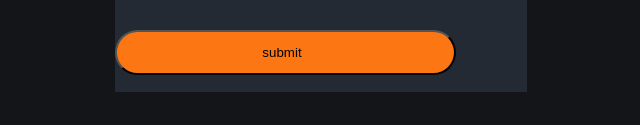
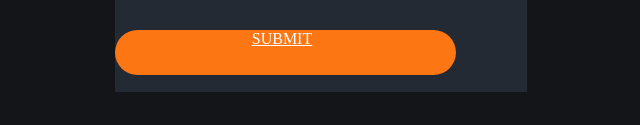
Before and after one commit to Furcxo/05, a plain HTML site: page index.html in a window 1280 px wide. Shown: the part 516-641 px from the top of the page, without its empty margins (319-959 px from the left). Drawn offline with Linux system fonts and the light colour scheme.

Commit message:
Add files via upload

```diff
--- a/index.html
+++ b/index.html
@@ -30,8 +30,8 @@
         <div class="ricxvebi">5</div>
       </div>
       <div id="gilaki">
-        <!-- <p id="submit">SUBMIT</p> -->
-        <input type="submit" value="submit" />
+        <a href="https://furcxo.github.io/05-2-/">SUBMIT</a>
+        <!-- <input type="submit" value="submit" /> -->
       </div>
     </main>
   </body>
--- a/style.css
+++ b/style.css
@@ -66,11 +66,11 @@ img {
   padding-left: 32px;
   padding-right: 39px;
 }
-input:hover {
+#gilaki:hover {
   background-color: #fff;
 }
 
-input {
+#gilaki {
   width: 341px;
   height: 45px;
   background-color: #fc7614;
@@ -79,10 +79,10 @@ input {
   padding-right: 39px;
   cursor: pointer;
 }
-#submit:hover {
+a:hover {
   color: #fc7614;
 }
-#submit {
+a {
   color: #ffffff;
   display: flex;
   justify-content: center;
```
